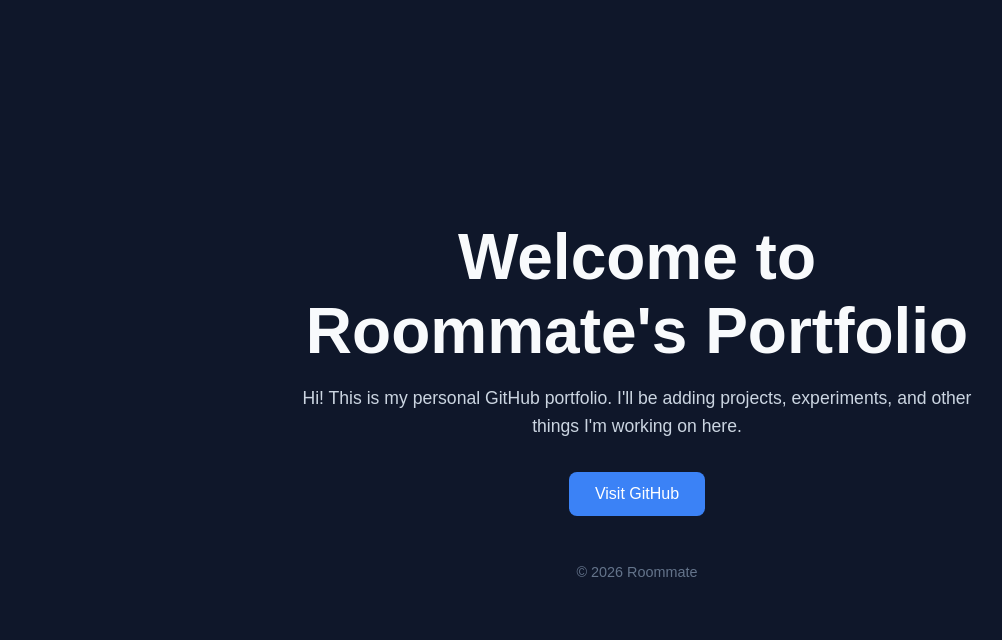
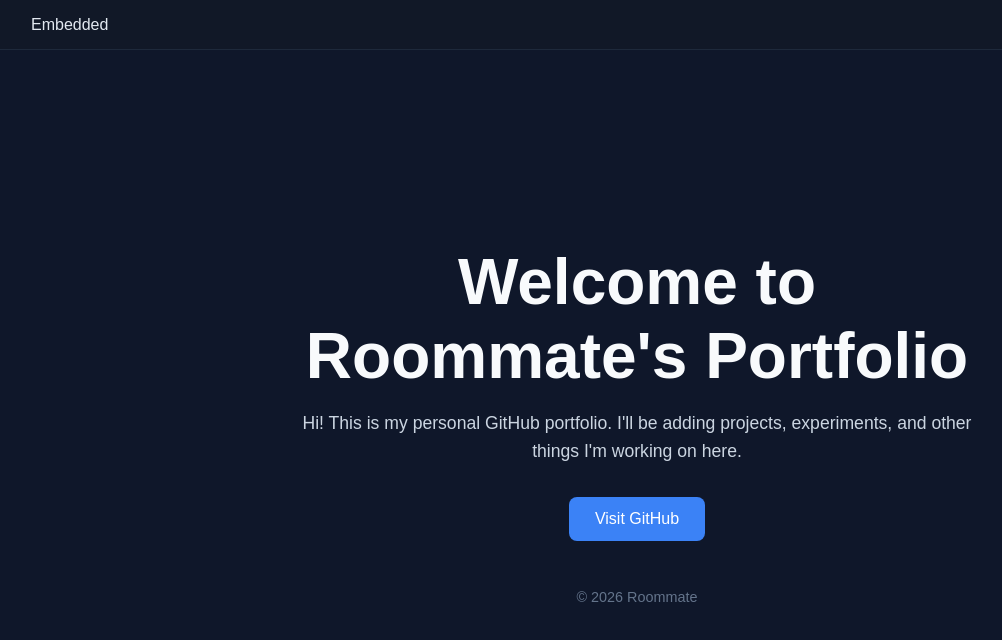
Before and after one commit to roommate6/roommate6.github.io, a plain HTML site: page index.html in a window 1280 px wide. Shown: the whole page, without its empty margins (3-1005 px from the left). Drawn offline with Linux system fonts and the light colour scheme.

Commit message:
+test2 of ai gen slope

```diff
--- a/index.html
+++ b/index.html
@@ -16,15 +16,42 @@
             font-family: Arial, Helvetica, sans-serif;
             background: #0f172a;
             color: #f8fafc;
+            min-height: 100vh;
+        }
+
+        /* Top Navigation */
+        nav {
+            height: 50px;
+            display: flex;
+            align-items: center;
+            padding: 0 20px;
+            background: #111827;
+            border-bottom: 1px solid #1e293b;
+        }
+
+        nav a {
+            color: #e2e8f0;
+            text-decoration: none;
+            padding: 8px 14px;
+            border-radius: 6px;
+            transition: background 0.2s;
+        }
+
+        nav a:hover {
+            background: #1e293b;
+        }
+
+        /* Main Content */
+        .container {
             display: flex;
             justify-content: center;
             align-items: center;
-            min-height: 100vh;
+            min-height: calc(100vh - 50px);
             text-align: center;
             padding: 2rem;
         }
 
-        .container {
+        .content {
             max-width: 700px;
         }
 
@@ -47,7 +74,7 @@
             color: white;
             text-decoration: none;
             border-radius: 8px;
-            transition: background 0.2s ease;
+            transition: background 0.2s;
         }
 
         .button:hover {
@@ -63,7 +90,12 @@
 </head>
 <body>
 
+    <nav>
+        <a href="embedded.html">Embedded</a>
+    </nav>
+
     <main class="container">
+        <div class="content">
             <h1>Welcome to Roommate's Portfolio</h1>
 
             <p>
@@ -78,6 +110,7 @@
             <footer>
                 © 2026 Roommate
             </footer>
+        </div>
     </main>
 
 </body>
```
Lines whose indentation alone changed are shown as unchanged.
